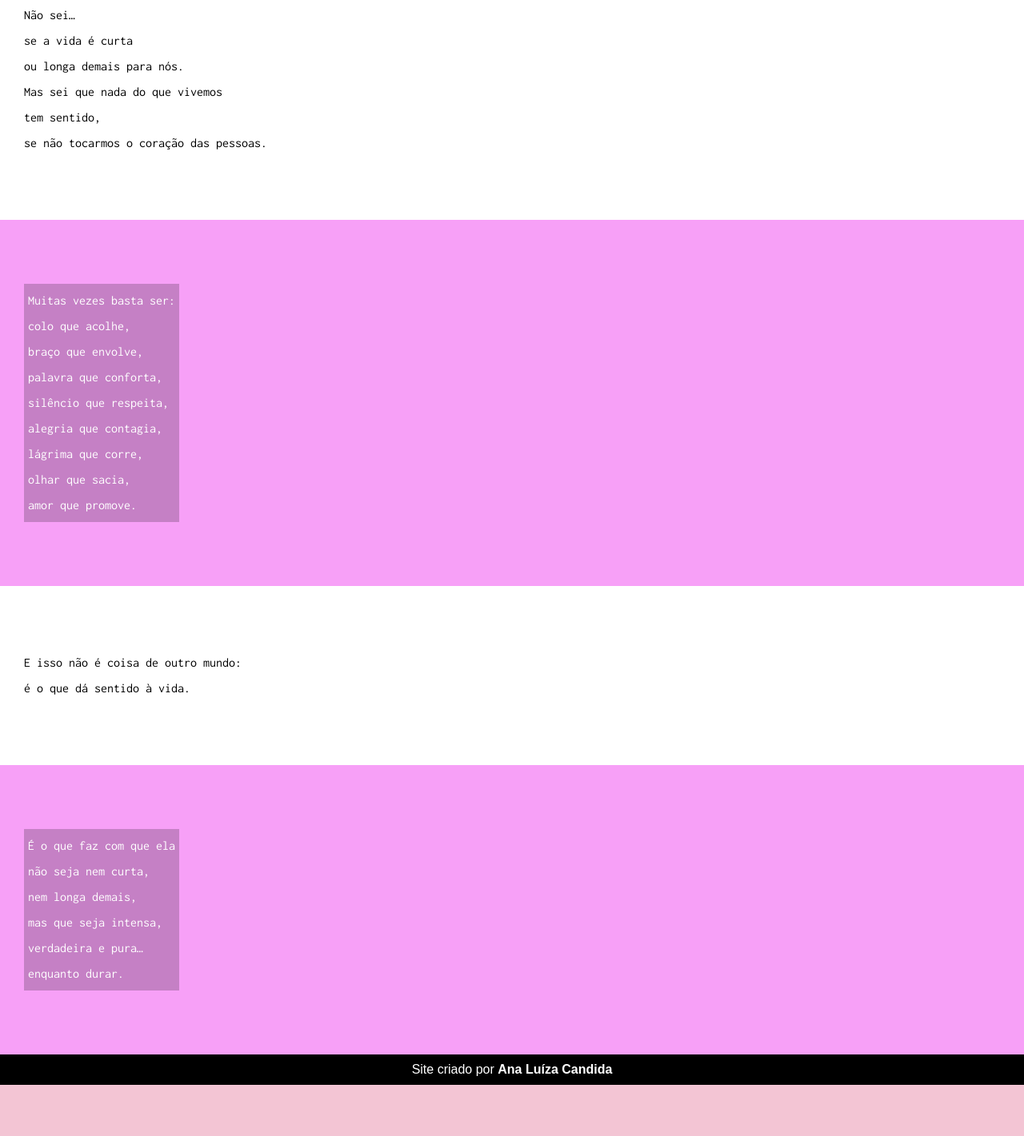
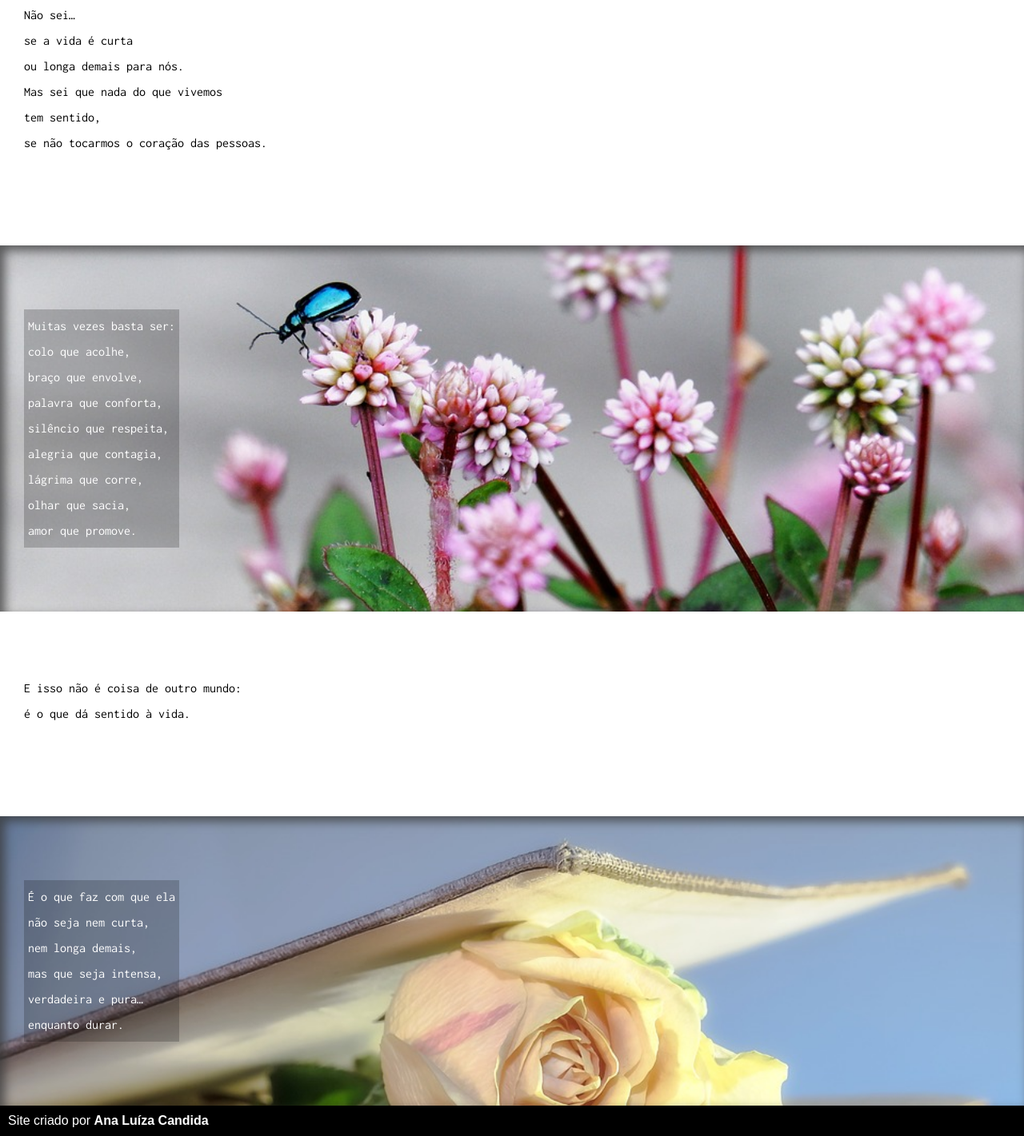
Before and after one commit to analuizacandida/Cordel, a plain HTML site: page index.html in a window 1280 px wide. Shown: the part 350-1771 px from the top of the page at 80% size. Before the commit the page ends 1707 px from the top, so only its background shows below. Drawn offline with Linux system fonts and the light colour scheme.

Commit message:
atualizei

```diff
--- a/estilo/style.css
+++ b/estilo/style.css
@@ -58,6 +58,9 @@ section {
     font-family: var(--fonte3);
 
 }
+section > p {
+    padding-bottom: 2em;
+}
 section.normal {
     background-color: white;
     color:black;
@@ -66,18 +69,31 @@ section.normal {
 section.imagem {
     background-color: rgb(247, 160, 247);
     color: white;
+    box-shadow: inset 6px 6px 13px 0px rgba(58, 58, 58, 0.795) ;
+    background-attachment: fixed;
 }
 
 section.imagem > p {
     display: inline-block;
     padding: 5px;
+    background-color: rgba(0, 0, 0, 0.205);
+}
+section#img01 {
+    background-image: url('../imagens/insect-7511200_960_720.jpg');
+    background-position: right 35% bottom 45%;;
+    background-size: cover;
+}
 
-    background-color: rgba(0, 0, 0, 0.205);
+section#img02 {
+    background-image: url('../imagens/rose-2101475_960_720.jpg');
+    background-position: top;
+    background-size: cover;
 }
 
 footer {
     background-color: black;
     color: white;
-    text-align: center;
+    text-align: right center ;
     padding: 10px;
+
 }
--- a/index.html
+++ b/index.html
@@ -25,7 +25,7 @@
     </p>
 </section>
 
-<section class="imagem">
+<section class="imagem" id="img01">
     <p>
         Muitas vezes basta ser: <br>
         colo que acolhe, <br>
@@ -45,7 +45,7 @@
         é o que dá sentido à vida. <br>
     </p>
 </section>
-<section class="imagem">
+<section class="imagem" id="img02">
     <p>
         É o que faz com que ela <br>
         não seja nem curta, <br>
```
Also changed, not shown: imagens/insect-7511200_960_720.jpg (added), imagens/rose-2101475_960_720.jpg (added).
